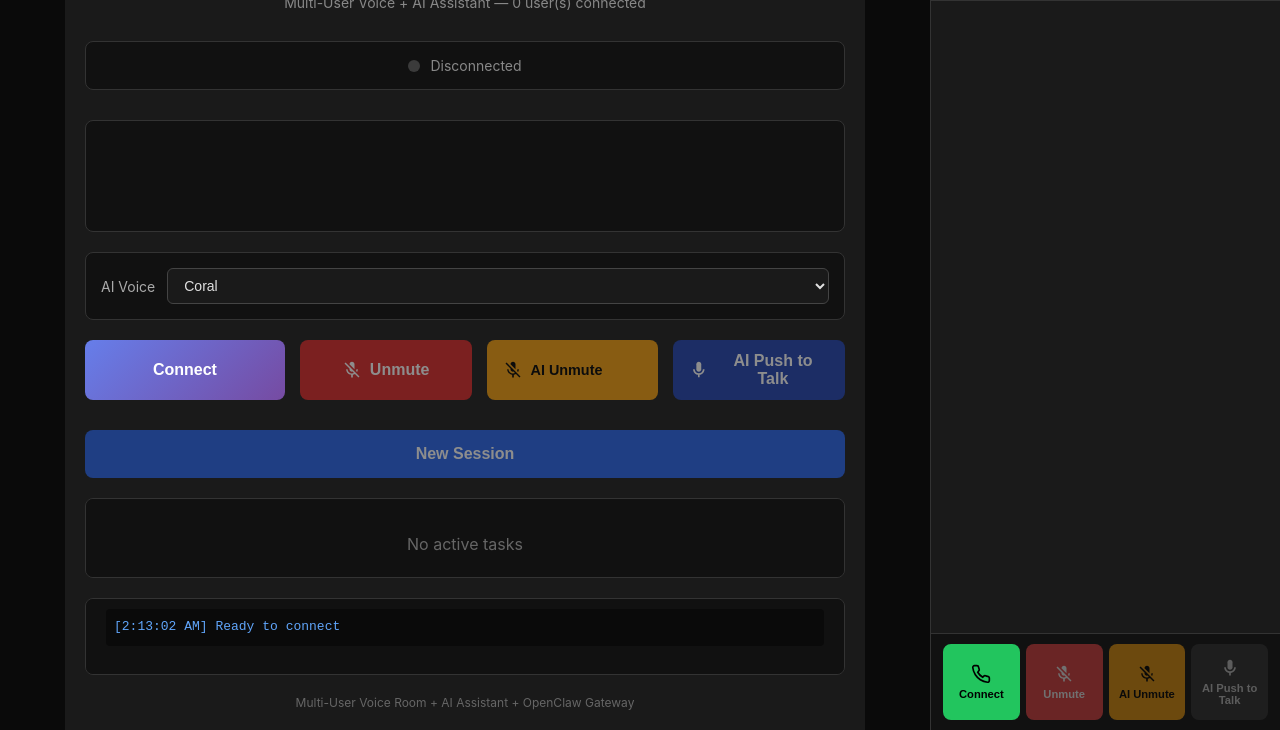
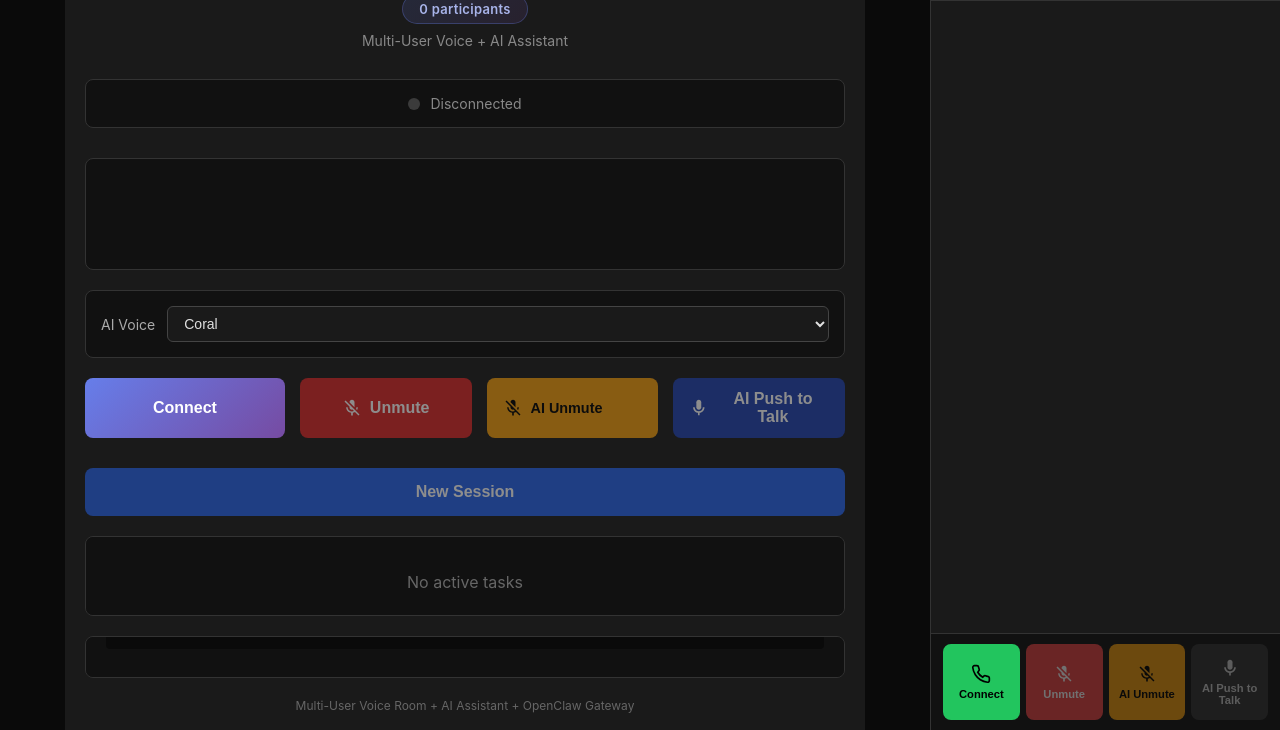
Before and after one commit to ETdoFresh/openclaw-realtime-voice, a website with bundled scripts: page public/index.html in a window 1280 px wide. Shown: the part 70-800 px from the top of the page. Built offline with nearby package versions, Linux system fonts and the light colour scheme; files whose address does not match are found by name.

Commit message:
Add server-broadcast participant count display
- Server broadcasts participant-count message on WebSocket connect/disconnect
- Frontend displays count in a styled badge below the title
- Proper singular/plural: '1 participant' vs '2 participants'
- Removed client-side count guessing in favor of authoritative server count

```diff
--- a/public/index.html
+++ b/public/index.html
@@ -20,7 +20,8 @@
   <div class="main-layout">
     <div class="container">
       <h1>OpenClaw Voice Room</h1>
-      <div class="subtitle">Multi-User Voice + AI Assistant — <span id="userCount">0</span> user(s) connected</div>
+      <div class="participant-badge" id="participantBadge"><span id="userCount">0 participants</span></div>
+      <div class="subtitle">Multi-User Voice + AI Assistant</div>
 
       <div class="status">
         <div class="status-indicator" id="statusIndicator"></div>
--- a/public/src/main.ts
+++ b/public/src/main.ts
@@ -391,7 +391,6 @@ function handleServerMessage(msg: ServerMessage): void {
     case 'room-users':
       // Create peer connections to existing users (we are initiator)
       if (msg.users) {
-        updateUserCount(msg.users.length + 1);
         msg.users.forEach(userId => createPeerConnection(userId, true));
       }
       break;
@@ -400,7 +399,6 @@ function handleServerMessage(msg: ServerMessage): void {
       if (msg.userId) {
         log(`User ${msg.userId.slice(-6)} joined`, 'info');
         createPeerConnection(msg.userId, false); // they will send offer
-        updateUserCount(peerConnections.size + 1);
       }
       break;
 
@@ -409,7 +407,6 @@ function handleServerMessage(msg: ServerMessage): void {
         log(`User ${msg.userId.slice(-6)} left`, 'info');
         const pc = peerConnections.get(msg.userId);
         if (pc) { pc.close(); peerConnections.delete(msg.userId); }
-        updateUserCount(peerConnections.size + 1);
       }
       break;
 
@@ -496,6 +493,10 @@ function handleServerMessage(msg: ServerMessage): void {
 
     case 'ai-error':
       log(`AI error: ${msg.error}`, 'error');
+      break;
+
+    case 'participant-count':
+      updateUserCount((msg as any).count || 0);
       break;
 
     case 'user-muted':
@@ -700,7 +701,7 @@ function pttEnd(): void {
 }
 
 function updateUserCount(count: number): void {
-  if (userCountSpan) userCountSpan.textContent = `${count}`;
+  if (userCountSpan) userCountSpan.textContent = `${count} ${count === 1 ? 'participant' : 'participants'}`;
 }
 
 // ─── Settings ─────────────────────────────────────────────────────────
--- a/public/src/style.css
+++ b/public/src/style.css
@@ -39,6 +39,27 @@ h1 {
   -webkit-background-clip: text;
   -webkit-text-fill-color: transparent;
   background-clip: text;
+}
+
+.participant-badge {
+  display: flex;
+  align-items: center;
+  justify-content: center;
+  margin-bottom: 8px;
+}
+
+.participant-badge span {
+  display: inline-flex;
+  align-items: center;
+  gap: 6px;
+  padding: 6px 16px;
+  background: linear-gradient(135deg, rgba(102, 126, 234, 0.15) 0%, rgba(118, 75, 162, 0.15) 100%);
+  border: 1px solid rgba(102, 126, 234, 0.3);
+  border-radius: 20px;
+  font-size: 13px;
+  font-weight: 600;
+  color: #a8b4ea;
+  letter-spacing: 0.3px;
 }
 
 .subtitle {
```
Also changed, not shown: server/index.ts (+8 -0 lines).
